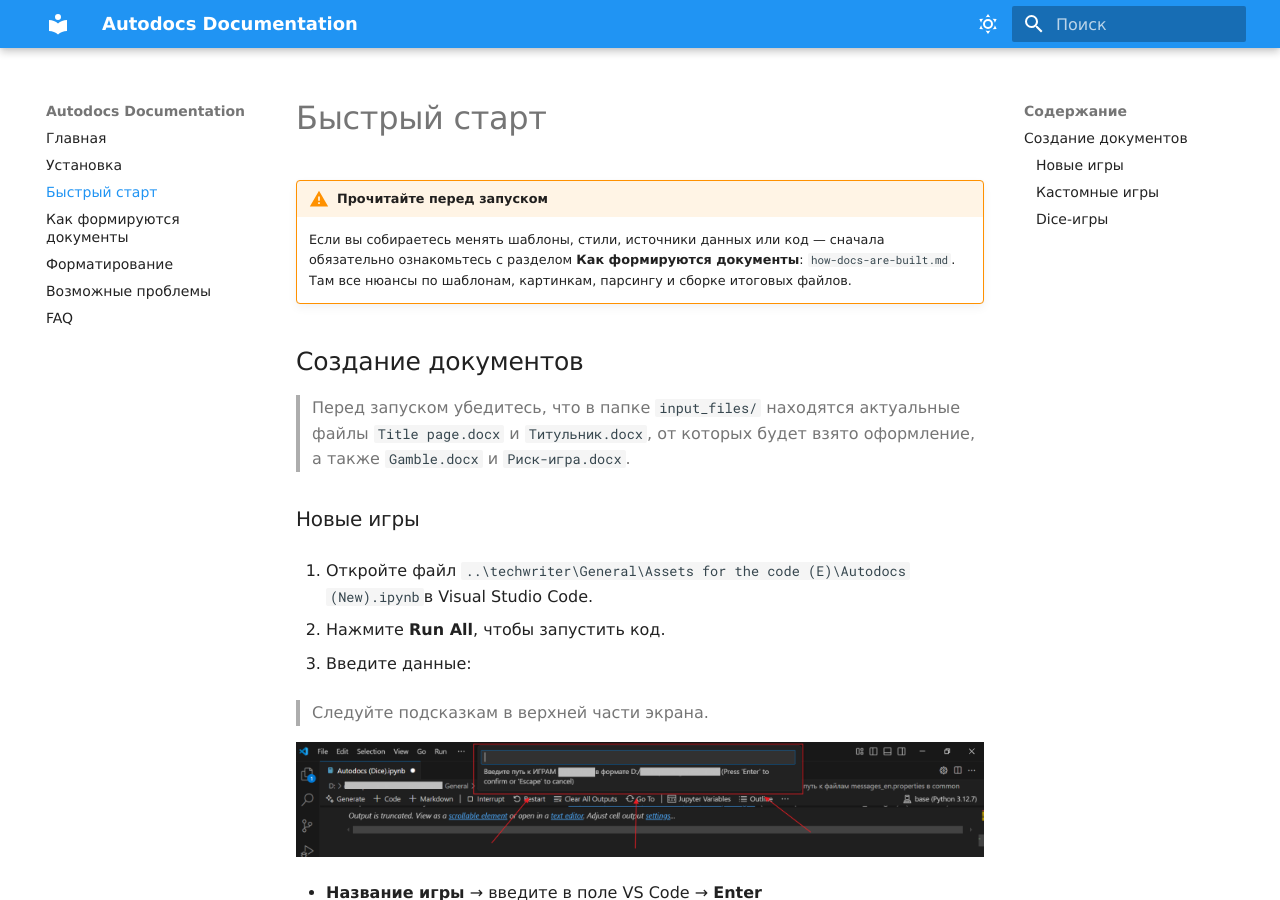
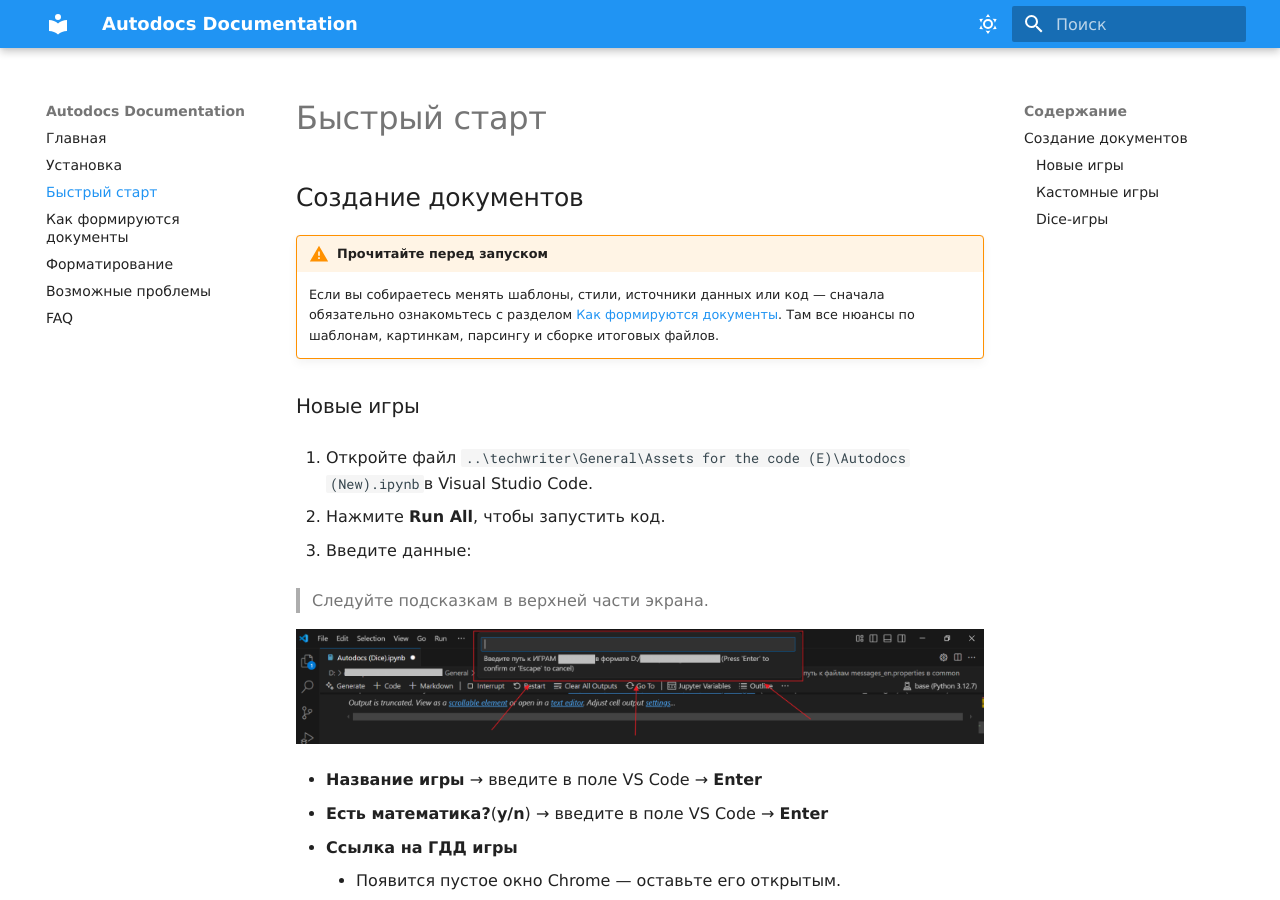
Before and after one commit to lopefre/Documentation, an MkDocs documentation site: the page built from docs/usage.md, in a window 1280 px wide and 900 px high. Built offline with MkDocs 1.6.1 and Material for MkDocs 9.7.7, drawn with Linux system fonts in a browser that asks for light colours; some web fonts are replaced.

Commit message:
minor fixes

```diff
--- a/docs/usage.md
+++ b/docs/usage.md
@@ -1,9 +1,7 @@
-!!! warning "Прочитайте перед запуском"
-    Если вы собираетесь менять шаблоны, стили, источники данных или код — сначала обязательно ознакомьтесь с разделом **Как формируются документы**: `how-docs-are-built.md`. Там все нюансы по шаблонам, картинкам, парсингу и сборке итоговых файлов.
-
 ## Создание документов
 
-> Перед запуском убедитесь, что в папке `input_files/` находятся актуальные файлы `Title page.docx` и `Титульник.docx`, от которых будет взято оформление, а также `Gamble.docx` и `Риск-игра.docx`.
+!!! warning "Прочитайте перед запуском"
+    Если вы собираетесь менять шаблоны, стили, источники данных или код — сначала обязательно ознакомьтесь с разделом [Как формируются документы](how-docs-are-built.md). Там все нюансы по шаблонам, картинкам, парсингу и сборке итоговых файлов.
 
 ### Новые игры
 
```
Also changed, not shown: docs/howitworks.md (+1 -1 lines).
